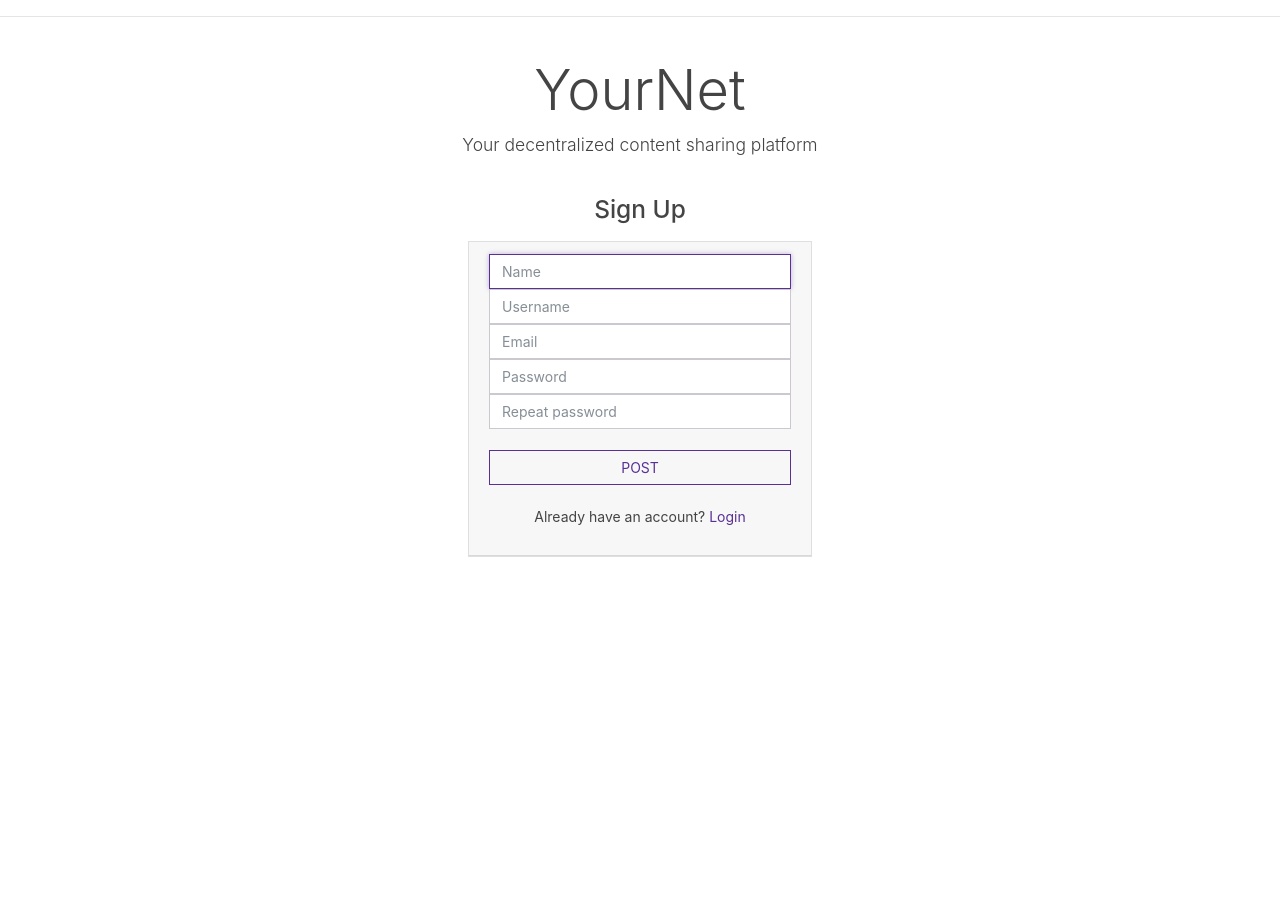
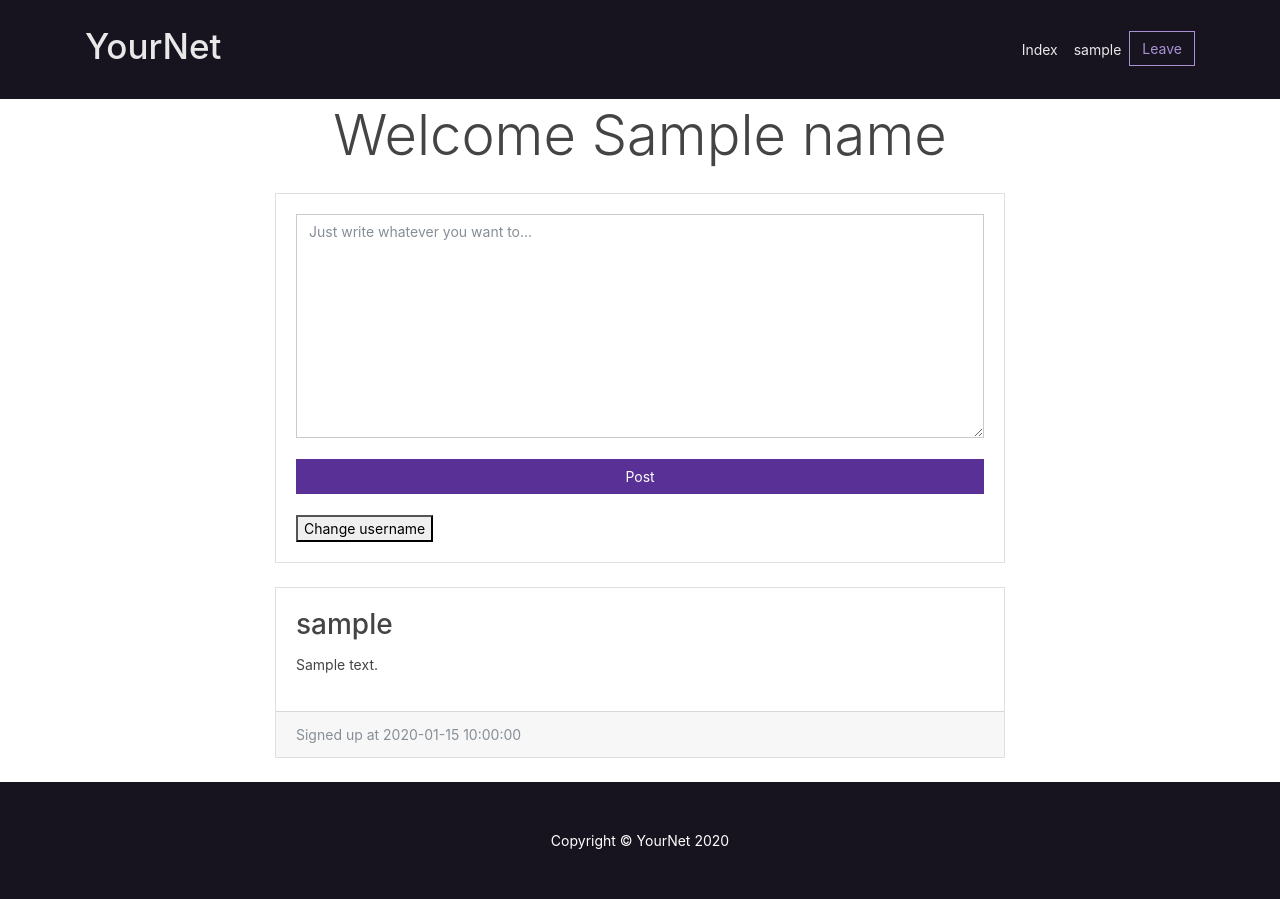
Before and after one commit to camiilavillamizar/Blockchain_app, a Flask app: template blockchain/app/templates/inscription.html in a window 1280 px wide. Before the commit the page ends 557 px from the top, so only its background shows below. Run offline with Flask 2, Linux system fonts and the light colour scheme; the template is opened without the code that fills it: most values are stand-ins (such as "Sample title", 1, 10 or a date in 2020); parts of the project's set-up code (start-up, migrations or seed data) failed here and were passed over; some libraries are stand-ins or nearby versions.

Commit message:
Removing widgets

```diff
--- a/blockchain/app/templates/inscription.html
+++ b/blockchain/app/templates/inscription.html
@@ -1,30 +1,93 @@
 
-{% extends "base.html"%}
+{% extends "base.html" %}
 
 {% block content %}
-<main class="container p-4">
-    <h1 class="display-4 title text-center"> YourNet</h1>
-    <p class="lead text-center"> Your decentralized content sharing platform</p>
+
+
+    <!-- Navigation -->
+    <nav class="navbar navbar-expand-lg navbar-dark bg-dark fixed-top">
+      <div class="container">
+        <a class="navbar-brand" href="/"><h1>YourNet</h1></a>
+        <button class="navbar-toggler collapsed" type="button" data-toggle="collapse" data-target="#navbarResponsive" aria-controls="navbarResponsive" aria-expanded="false" aria-label="Toggle navigation">
+          <span class="navbar-toggler-icon"></span>
+        </button>
+        <div class="navbar-collapse collapse" id="navbarResponsive" >
+          <ul class="navbar-nav ml-auto">
+            <li class="nav-item active">
+              <a class="nav-link" href="/index">Index
+              </a>
+            </li>
+            <li class="nav-item active">
+              <a class="nav-link" href="/user.html">{{user_name}}</a>
+            </li>
+            <li class="nav-item active">
+              <a href="/leave"> <button class="btn btn-outline-secondary">Leave</button></a>
+            </li>
+          </ul>
+        </div>
+      </div>
+    </nav>
   <br>
-    <h3 class="text-center">Sign Up</h3>
+    <!-- Page Content -->
+    <div class="container">
+
       <div class="row">
-            <div class="col-md-4 offset-md-4 my-auto">
-                <div class="card mt-2">
-                    <div class="card-header">
-                        <form action="/submit-inscription" id="textform" name ="textform" method="POST">
-                            <input type="text" name="name" placeholder="Name" class="form-control" autofocus>
-                            <input type="text" name="user_name" placeholder="Username" class="form-control">
-                            <input type="email" name="email" placeholder="Email" class="form-control">
-                            <input type="password" name="password" id="pwrd" class="form-control" placeholder="Password">
-                            <input type="password" name="repeat_password" id="r_pwrd" class="form-control" placeholder="Repeat password" >
+
+        <!-- Entries Column -->
+        <div class="col-md-8 mt-4 mx-auto">
+            <h1 class="my-4 display-4 text-center">Welcome {{name}}</h1>
+
+            <!-- Post Form -->
+            <div class="card mb-4">
+              <div class="card-body">
+                  <form action="/submit-transaction/user/{{user_name}}" id="textarea" method="POST">
+                    <textarea name="content" id="postContent" cols="30" rows="10" class="form-control" placeholder="Just write whatever you want to..."></textarea>
                     <br>
-                            <input type="submit" value="POST" class="btn btn-block btn-outline-primary">
+                    <input type="submit" value="Post" class="btn btn-primary btn-block">
                   </form>
                   <br>
-                        <p class="text-center"> Already have an account? <a href="/login">Login</a></p>
+                  <a href="/update_name" target="_blank"><button>Change username</button></a>
+              </div>
+
+            </div>
+
+          {% for post in posts %}
+
+          <!-- Post -->
+          <div class="card mb-4">
+            <div class="card-body">
+              <h2 class="card-title">{{post.user_name}}</h2>
+              <p>{{post.content}}</p>
+            </div>
+            <div class="card-footer text-muted">
+              {% if post.type == "transaction" %}
+              Posted at {{post.datetime}}
+              {% else %}
+              Signed up at {{post.datetime}}
+              {% endif %}
             </div>
           </div>
+          {% endfor %}
+
         </div>
+
       </div>
-</main>
+      <!-- /.row -->
+
+    </div>
+    <!-- /.container -->
+
+    <!-- Footer -->
+    <footer class="py-5 bg-dark">
+      <div class="container">
+        <p class="m-0 text-center text-white">Copyright © YourNet 2020</p>
+      </div>
+      <!-- /.container -->
+    </footer>
+
+    <!-- Bootstrap core JavaScript -->
+    <script src="vendor/jquery/jquery.min.js"></script>
+    <script src="vendor/bootstrap/js/bootstrap.bundle.min.js"></script>
+
+</div>
 {% endblock %}
```
Lines whose indentation alone changed are shown as unchanged.
